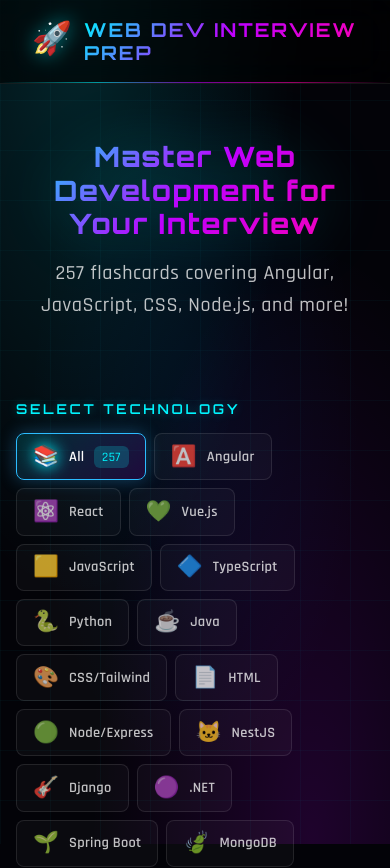
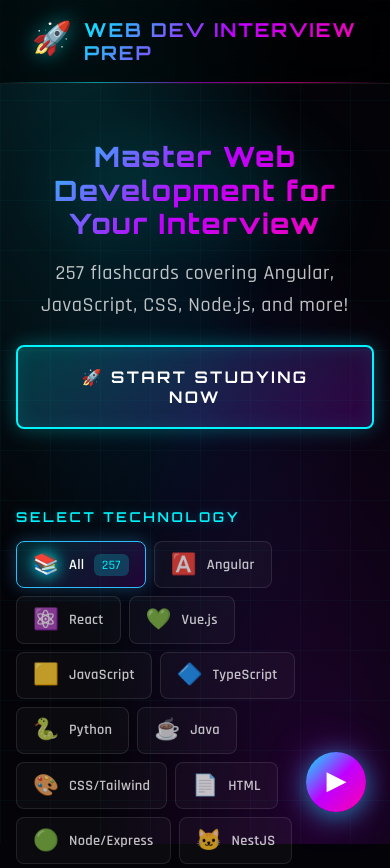
Before and after one commit to KingDrahggo/interview-prep-flashcards, an Angular app: page /study in a window 390 px wide. Shown: the top 868 px of the page. Built offline with nearby package versions, Linux system fonts and the light colour scheme.

Commit message:
feat: Added mobile quick-start button and floating action button (FAB) for easier mobile UX

```diff
--- a/src/app/features/study/study.component.html
+++ b/src/app/features/study/study.component.html
@@ -52,7 +52,21 @@
         <div class="hero">
           <h2>Master Web Development for Your Interview</h2>
           <p>{{ flashcards().length }} flashcards covering Angular, JavaScript, CSS, Node.js, and more!</p>
+
+          <!-- Mobile Quick Start Button -->
+          <button class="btn-primary mobile-start-btn" (click)="startStudySession()">
+            🚀 Start Studying Now
+          </button>
         </div>
+
+        <!-- Floating Action Button for Mobile -->
+        <button
+          class="fab-start"
+          (click)="startStudySession()"
+          [attr.aria-label]="'Start studying ' + filteredCards().length + ' cards'"
+        >
+          ▶
+        </button>
 
         <!-- Technology Tabs -->
         <div class="technology-tabs">
--- a/src/app/features/study/study.component.scss
+++ b/src/app/features/study/study.component.scss
@@ -169,6 +169,72 @@
             letter-spacing: 0.03em;
             animation: slideUp 0.6s ease-out 0.1s both;
         }
+
+        // Mobile quick start button - shows only on mobile
+        .mobile-start-btn {
+            display: none; // Hidden on desktop
+            margin-top: 1.5rem;
+            animation: slideUp 0.6s ease-out 0.2s both;
+
+            @media (max-width: 768px) {
+                display: inline-flex;
+            }
+        }
+    }
+}
+
+// ═══════════════════════════════════════════════════════
+// FLOATING ACTION BUTTON - Mobile Only
+// ═══════════════════════════════════════════════════════
+
+.fab-start {
+    display: none; // Hidden on desktop
+
+    @media (max-width: 768px) {
+        display: flex;
+        align-items: center;
+        justify-content: center;
+        position: fixed;
+        bottom: 2rem;
+        right: 1.5rem;
+        width: 60px;
+        height: 60px;
+        border-radius: 50%;
+        background: $gradient-cyber;
+        border: none;
+        color: white;
+        font-size: 1.5rem;
+        cursor: pointer;
+        z-index: 1000;
+        box-shadow:
+            0 4px 20px rgba(0, 245, 255, 0.4),
+            0 0 30px rgba(191, 0, 255, 0.3);
+        animation: fabPulse 2s ease-in-out infinite;
+        transition: all 0.3s ease;
+
+        &:hover,
+        &:active {
+            transform: scale(1.1);
+            box-shadow:
+                0 6px 30px rgba(0, 245, 255, 0.6),
+                0 0 40px rgba(191, 0, 255, 0.5);
+        }
+    }
+}
+
+@keyframes fabPulse {
+
+    0%,
+    100% {
+        box-shadow:
+            0 4px 20px rgba(0, 245, 255, 0.4),
+            0 0 30px rgba(191, 0, 255, 0.3);
+    }
+
+    50% {
+        box-shadow:
+            0 4px 30px rgba(0, 245, 255, 0.6),
+            0 0 50px rgba(191, 0, 255, 0.5);
     }
 }
 
```
